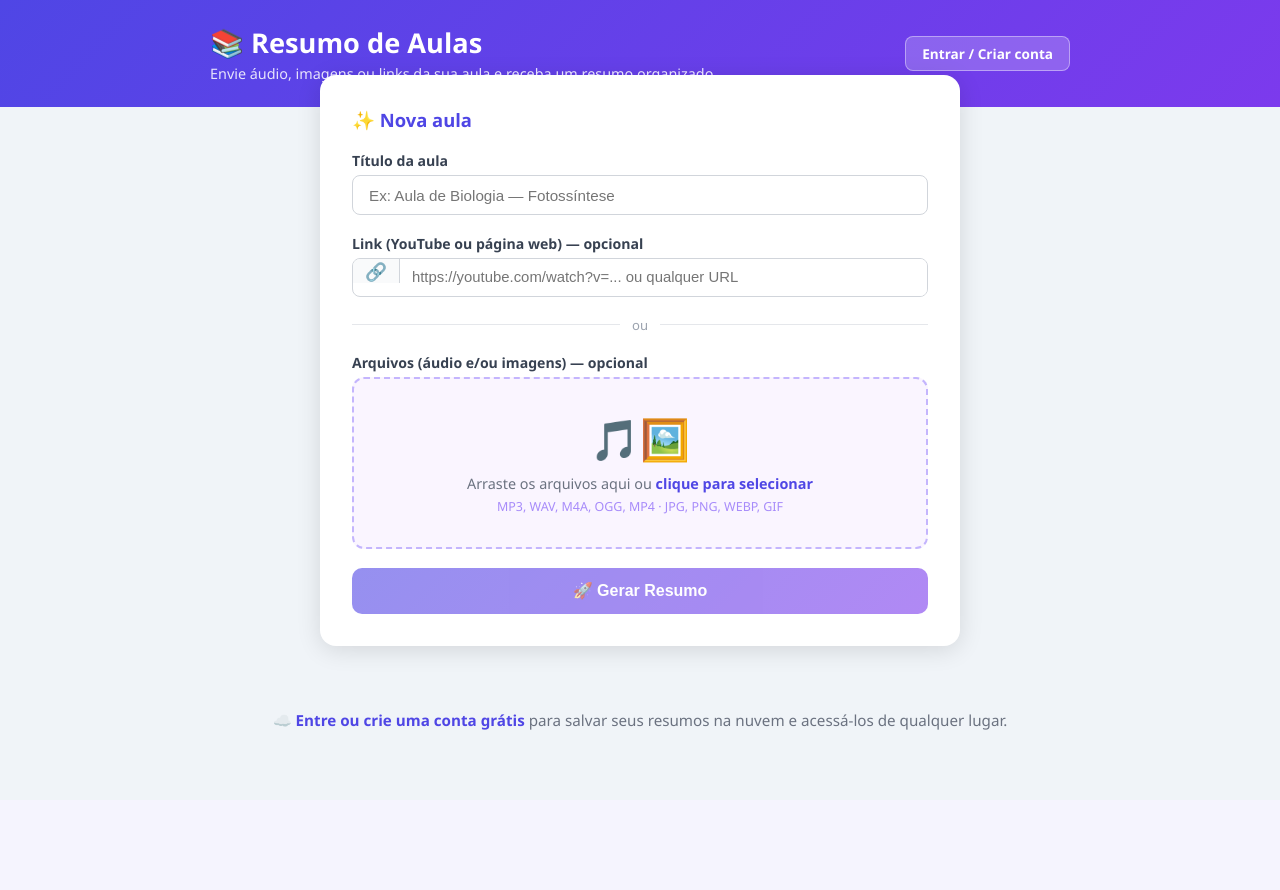
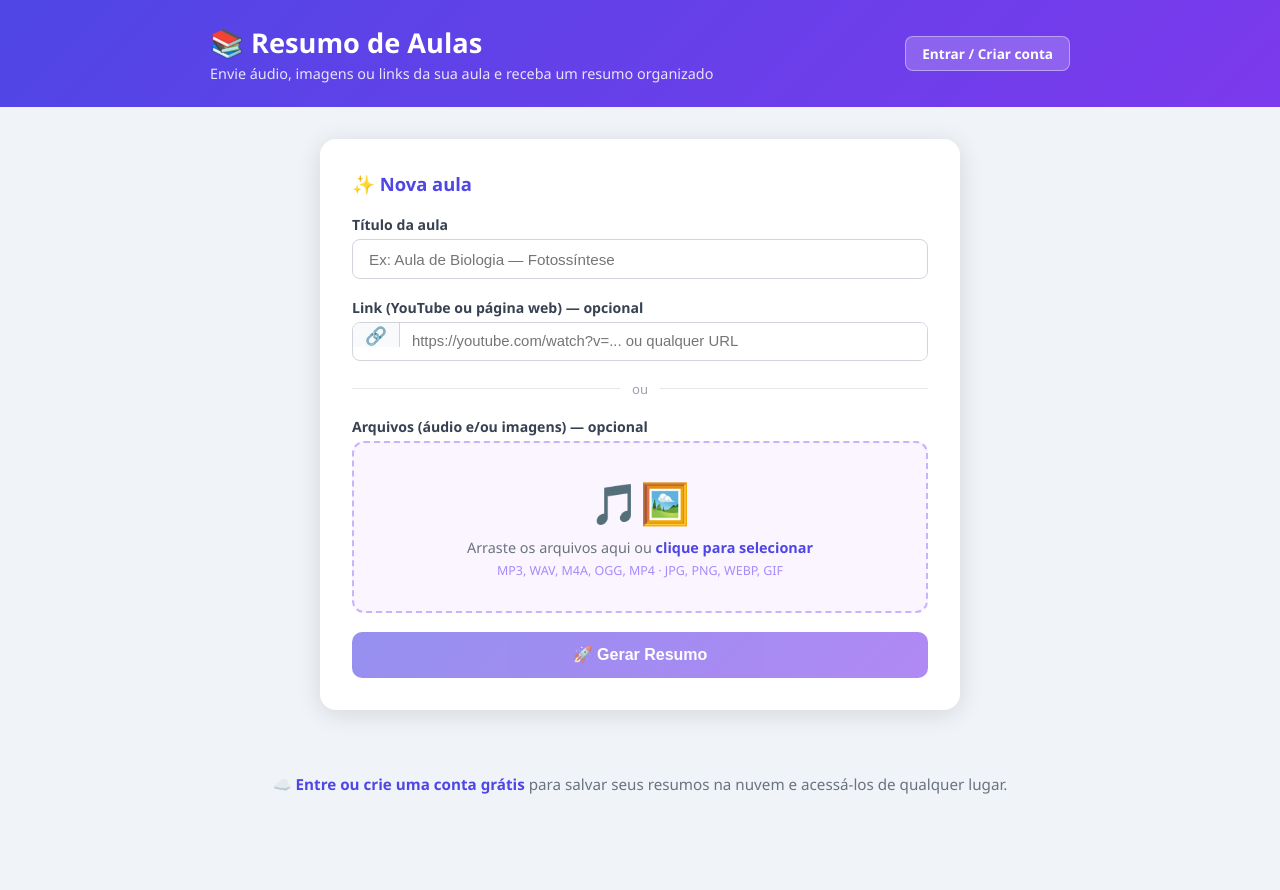
Before and after one commit to gabrielamorim27310-ai/Ai-pesquisa-steam, a Flask app: page / in a window 1280 px wide. Before the commit the page ends 730 px from the top, so only its background shows below. Run offline with Flask 3, Linux system fonts and the light colour scheme; parts of the project's set-up code (start-up, migrations or seed data) failed here and were passed over.

Commit message:
Fix layout: remove sobreposição do card sobre o header
https://claude.ai/code/session_018AsS6fk28tJ6gvUUHrwY7z

```diff
--- a/templates/index.html
+++ b/templates/index.html
@@ -48,7 +48,7 @@
     /* ── Upload card ── */
     .upload-card {
       max-width: 640px;
-      margin: -2rem auto 2rem;
+      margin: 2rem auto;
       background: #fff;
       border-radius: 16px;
       box-shadow: 0 4px 24px rgba(0,0,0,.12);
```
